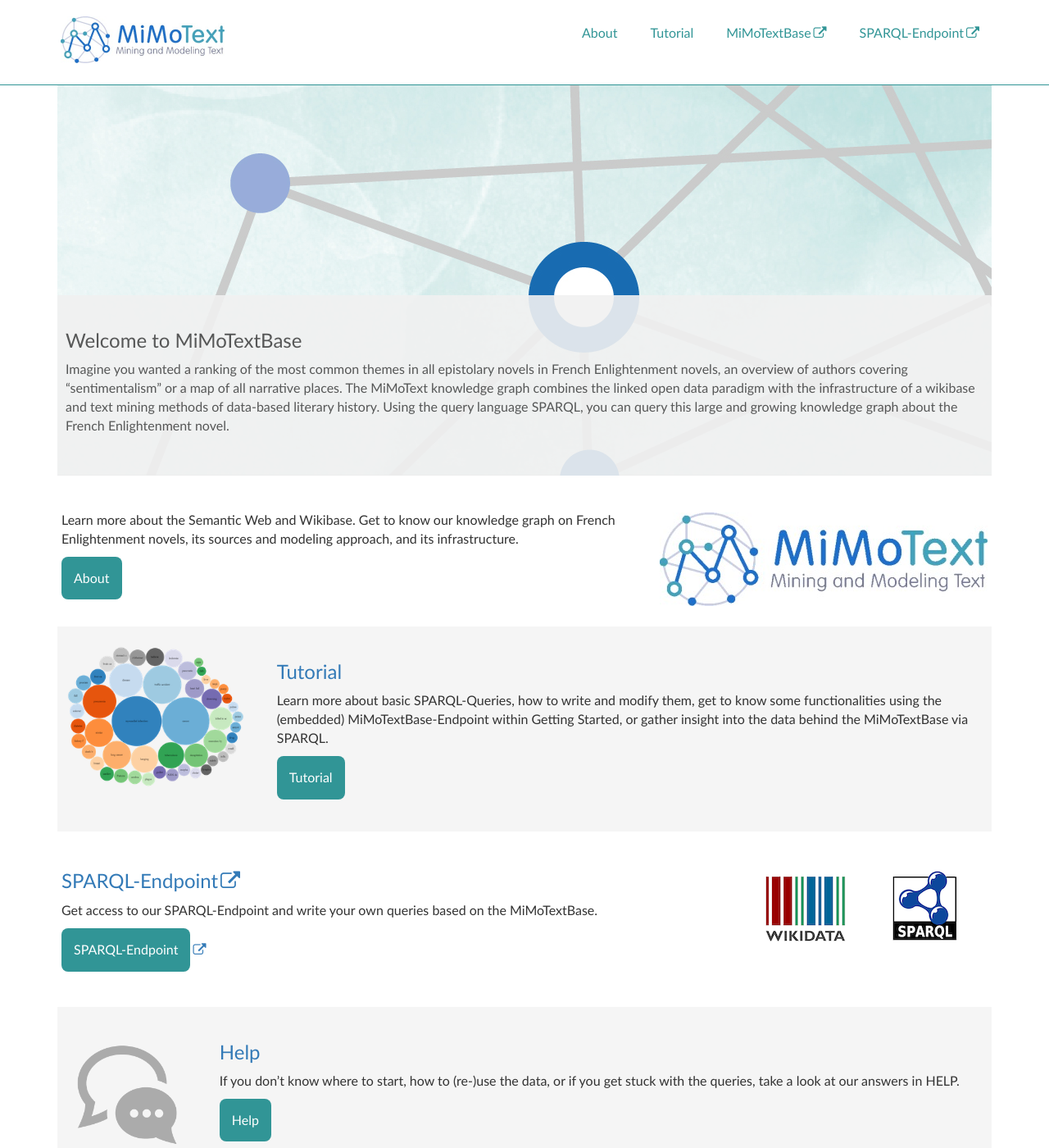
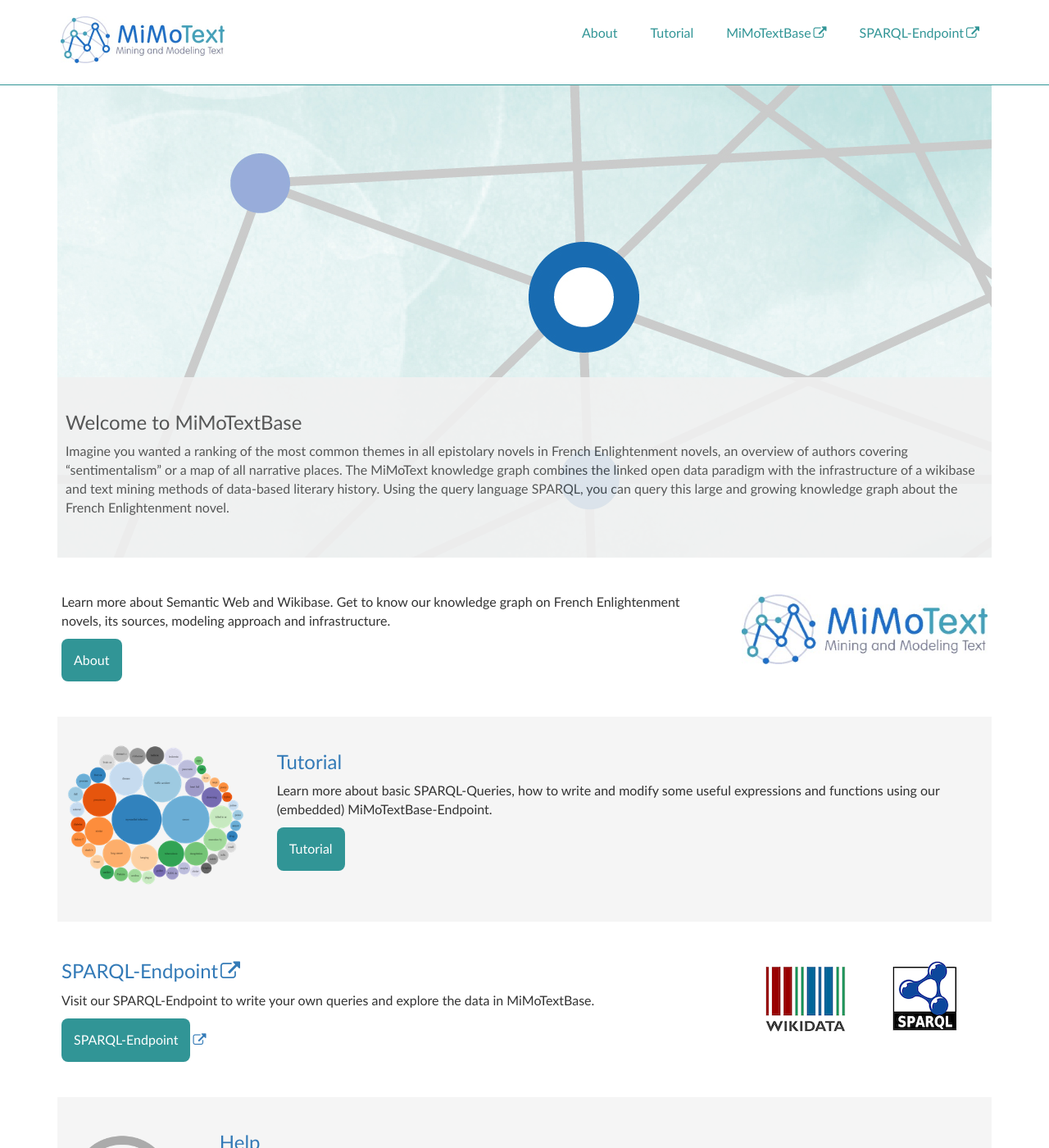
Before and after one commit to MiMoText/MiMoTextBase_Tutorial, a Jekyll site: the page built from index.md, in a window 1280 px wide and 1400 px high. Shown: the whole window at 82% size. Built offline with Jekyll 4.4.1, drawn with Linux system fonts in a browser that asks for light colours; comment, search, counter and statistics services are not loaded.

Commit message:
updates and fixes

```diff
--- a/_includes/landing-page.html
+++ b/_includes/landing-page.html
@@ -2,21 +2,23 @@
   class=""
   style="
     background-image: url(./images/Mimotext_backgroundimage_05.jpeg);
-    height: 500px;
+    height: 600px;
     opacity: 0.9;
   "
 >
   <img
     src="./images/Mimotext_backgroundimage_05.jpeg"
     alt=""
-    style="width: 100%; opacity: 0; height: 265px"
+    style="width: 100%; opacity: 0; height: 365px"
   />
   <div
     style="
+
       background-color: #f0f0f0;
       opacity: 0.9;
       height: 220px;
       padding-top: 20px;
+      padding-bottom: 20px;
       padding-left: 10px;
     "
   >
@@ -24,23 +26,23 @@
     <p>{{ include.content_1 | markdownify }}</p>
   </div>
 </div>
-<br />
+<br>
 
 <div style="float: right; margin-left: 1cm; padding-right: 5px">
-  <img src="images/mimo-masthead.jpg" alt="" />
+  <img src="images/mimo-masthead.jpg" alt="" style="width: 300px;" />
 </div>
 <div style="padding-left: 5px">
-  <h2><a href="./aboutMiMoTextBase.html">{{ include.title_2 }}</a></h2>
+  <p><h2><a href="./aboutMiMoTextBase.html">{{ include.title_2 }}</a></h2>
   {{ include.content_2 | markdownify }}
   <a href="./aboutMiMoTextBase.html">
     <button class="btn-primary">About</button>
-  </a>
+  </a></p>
 </div>
+<br>
 
-<br />
 <div
   style="
-    clear: both;
+
     background-color: #f5f5f5;
     height: 250px;
     padding-top: 20px;
@@ -53,7 +55,7 @@
     <img
       src="images/graph.png"
       alt=""
-      style="height: 220px; margin-top: -20px"
+      style="height: 220px; margin-top: -10px"
     />
   </div>
   <h2><a href="./tutorial_index.html">{{ include.title_3 }}</a></h2>
--- a/index.md
+++ b/index.md
@@ -10,5 +10,4 @@
 topnav: topnav_tut
 ---
 
-{% include landing-page.html title_1="Welcome to MiMoTextBase" content_1="Imagine you wanted a ranking of the most common themes in all epistolary novels in French Enlightenment novels, an overview of authors covering “sentimentalism” or a map of all narrative places. The MiMoText knowledge graph combines the linked open data paradigm with the infrastructure of a wikibase and text mining methods of data-based literary history. Using the query language SPARQL, you can query this large and growing knowledge graph about the French Enlightenment novel." content_2="Learn more about the Semantic Web and Wikibase. Get to know our knowledge graph on French Enlightenment novels, its sources and modeling approach, and its infrastructure." title_3="Tutorial" content_3="Learn more about basic SPARQL-Queries, how to write and modify them, get to know some functionalities using the (embedded) MiMoTextBase-Endpoint within Getting Started, or gather insight into the data behind the MiMoTextBase via SPARQL.
-" title_4="SPARQL-Endpoint" content_4="Get access to our SPARQL-Endpoint and write your own queries based on the MiMoTextBase." title_5="Help" content_5="If you don’t know where to start, how to (re-)use the data, or if you get stuck with the queries, take a look at our answers in HELP." %}
+{% include landing-page.html title_1="Welcome to MiMoTextBase" content_1="Imagine you wanted a ranking of the most common themes in all epistolary novels in French Enlightenment novels, an overview of authors covering “sentimentalism” or a map of all narrative places. The MiMoText knowledge graph combines the linked open data paradigm with the infrastructure of a wikibase and text mining methods of data-based literary history. Using the query language SPARQL, you can query this large and growing knowledge graph about the French Enlightenment novel." content_2="Learn more about Semantic Web and Wikibase. Get to know our knowledge graph on French Enlightenment novels, its sources, modeling approach and infrastructure." title_3="Tutorial" content_3="Learn more about basic SPARQL-Queries, how to write and modify some useful expressions and functions using our (embedded) MiMoTextBase-Endpoint." title_4="SPARQL-Endpoint" content_4="Visit our SPARQL-Endpoint to write your own queries and explore the data in MiMoTextBase." title_5="Help" content_5="If you don’t know where to start, how to (re-)use the data, or if you get stuck with the queries, take a look at our answers in HELP." %}
```
Also changed, not shown: other parts of _includes/landing-page.html (+2 -2 lines), pages/mydoc/help.md (+18 -7 lines).
